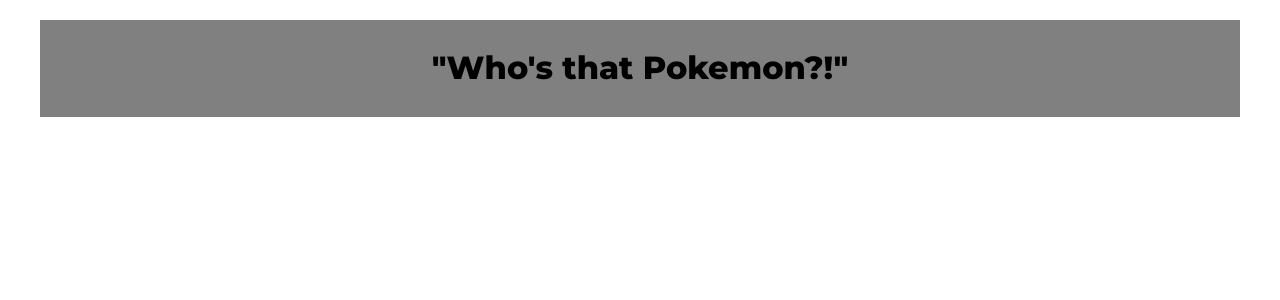
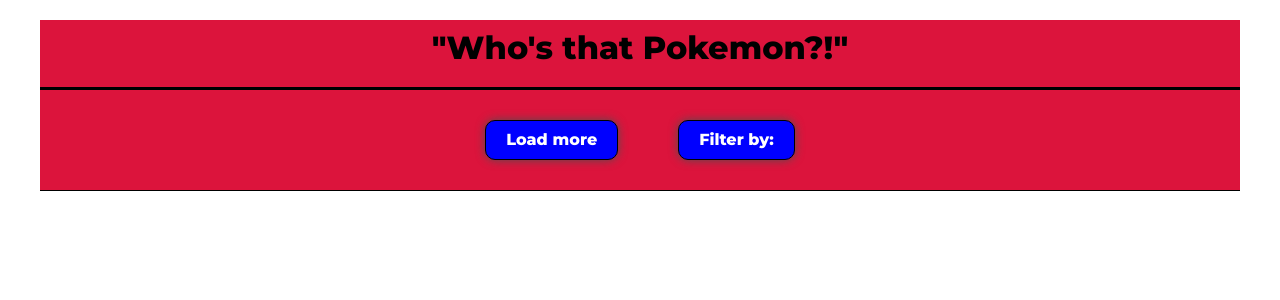
Before and after one commit to lukaszkrzeminski/pokedex-react, a React (Create React App) app: page / in a window 1280 px wide. Shown: the top 300 px of the page. Built offline with nearby package versions, Linux system fonts and the light colour scheme.

Commit message:
Added buttons with basic styles

```diff
--- a/src/App.js
+++ b/src/App.js
@@ -1,11 +1,13 @@
 import React from "react";
 import Header from "./common/Header";
 import Main from "./common/Main";
+import Buttons from "./features/Buttons";
 
 function App() {
   return (
     <Main>
       <Header />
+      <Buttons />
     </Main>
   );
 }
--- a/src/common/Main/styled.js
+++ b/src/common/Main/styled.js
@@ -3,8 +3,7 @@
 export const MainContainer = styled.main`
     max-width: 1200px;
     margin: 20px auto;
-    padding: 10px;
 
     //tmp background
-    background-color: grey;
+    background-color: crimson;
 `;
--- /dev/null
+++ b/src/features/Buttons/index.js
@@ -0,0 +1,13 @@
+import React from "react";
+import { ButtonsContainer, Button } from "./styled";
+
+const Buttons = () => {
+    return (
+        <ButtonsContainer>
+            <Button>Load more</Button>
+            <Button>Filter by:</Button>
+        </ButtonsContainer>
+    )
+}
+
+export default Buttons;
--- /dev/null
+++ b/src/features/Buttons/styled.js
@@ -0,0 +1,22 @@
+import styled from "styled-components";
+
+export const ButtonsContainer = styled.div`
+    padding: 20px 30px;
+    border-top: 3px solid black;
+    border-bottom: 1px solid black;
+    display: flex;
+    align-items: center;
+    justify-content: center;
+`;
+
+export const Button = styled.button`
+    margin: 10px 30px;
+    padding: 10px 20px;
+    border: 1px solid black;
+    border-radius: 10px;
+    box-shadow: 0px 0px 10px 0px #4F4F4F;
+    background-color: blue;
+    color: white;
+    font-weight: bold;
+
+`;
```
